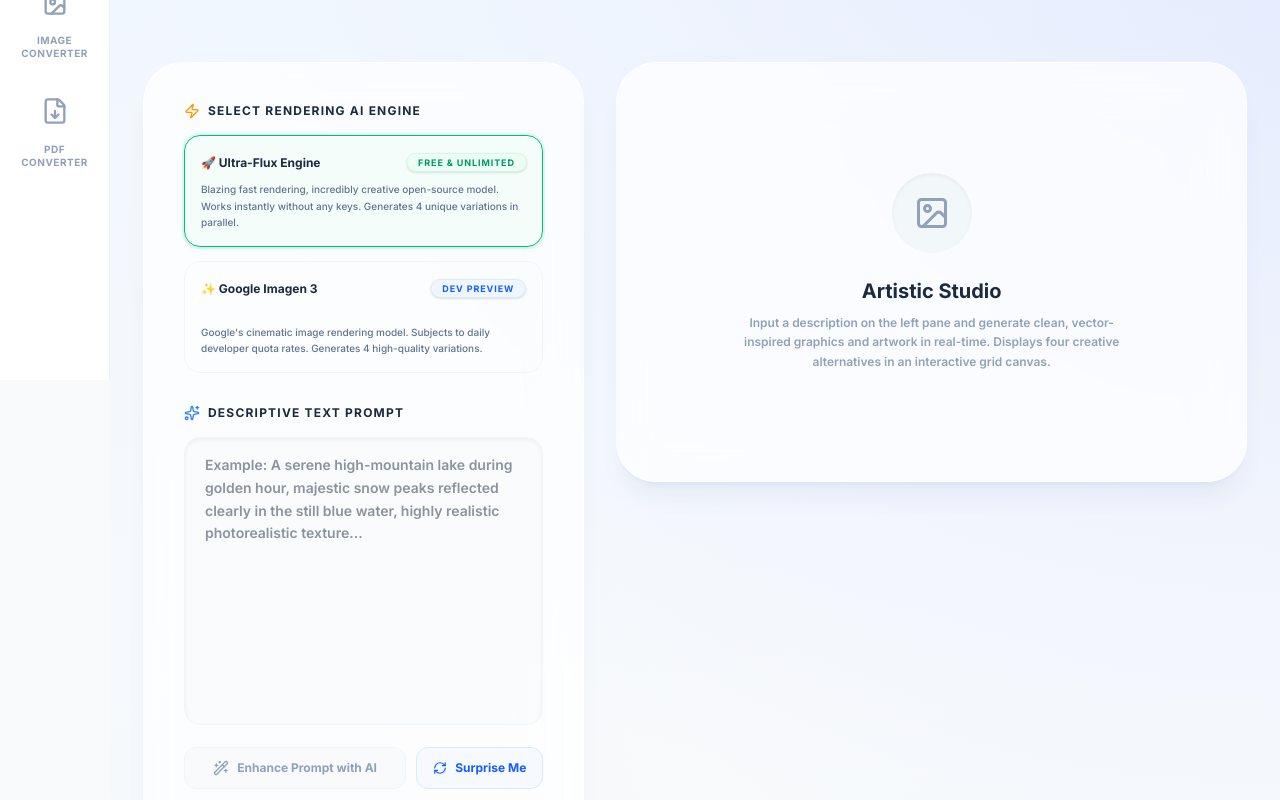
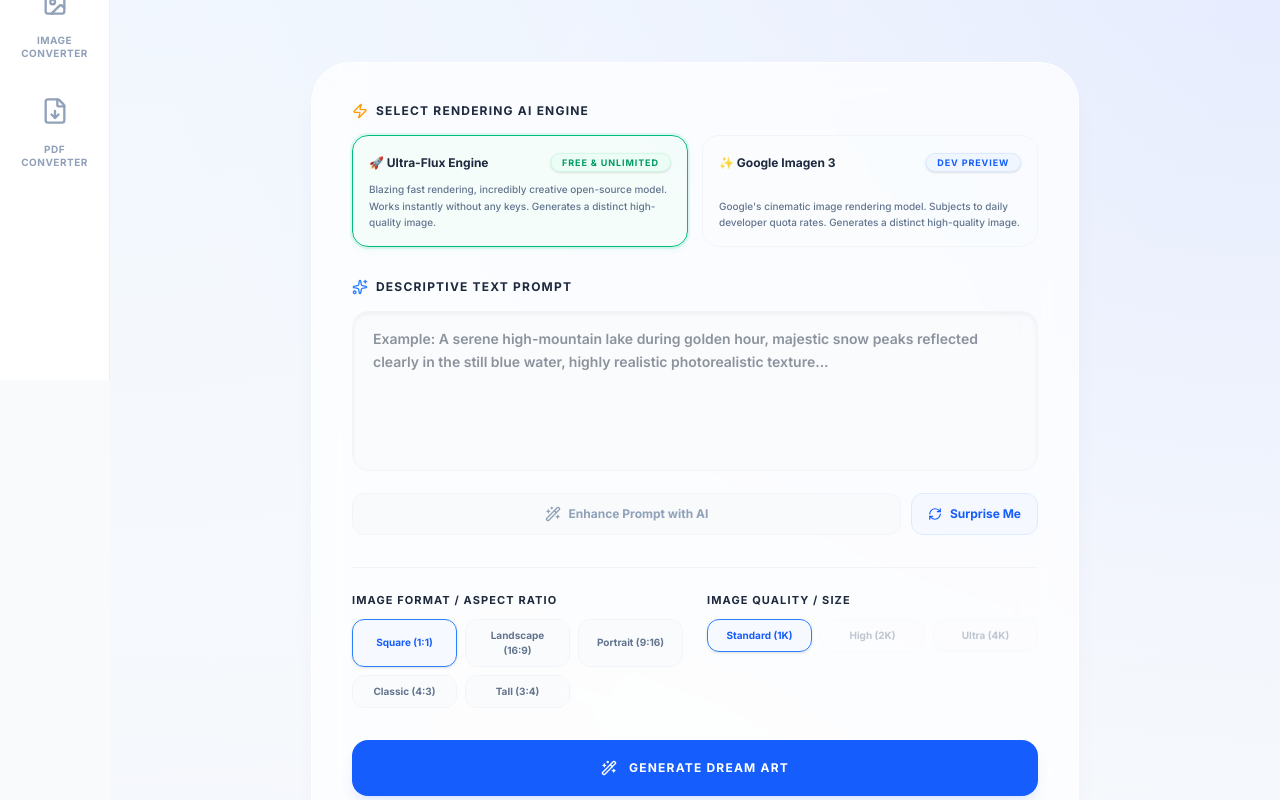
Before and after one commit to deepakvermasnv/URL-Trimer, a Next.js app: page /tools/text-to-image in a window 1280 px wide. Shown: the part 420-1220 px from the top of the page. Built offline with nearby package versions, Linux system fonts and the light colour scheme.

Commit message:
perf(image-gen): optimize generation and downloads
Reduce image generation count to 1 per request to manage API usage and improve download reliability by using blob-based handling for generated images.

```diff
--- a/app/tools/text-to-image/page.tsx
+++ b/app/tools/text-to-image/page.tsx
@@ -50,14 +50,53 @@
   isFallback?: boolean;
 }
 
-function triggerDownload(src: string, index: number) {
+async function triggerDownload(img: GeneratedImage, index: number) {
   if (typeof window === "undefined") return;
-  const a = document.createElement('a');
-  a.href = src;
-  a.download = `ai-generated-variation-${index + 1}-${Date.now()}.png`;
-  document.body.appendChild(a);
-  a.click();
-  document.body.removeChild(a);
+  const filename = `ai-generated-image-${index + 1}-${Date.now()}.png`;
+
+  try {
+    let blob: Blob;
+
+    if (img.base64) {
+      const byteCharacters = atob(img.base64);
+      const byteArrays = [];
+      for (let offset = 0; offset < byteCharacters.length; offset += 512) {
+        const slice = byteCharacters.slice(offset, offset + 512);
+        const byteNumbers = new Array(slice.length);
+        for (let i = 0; i < slice.length; i++) {
+          byteNumbers[i] = slice.charCodeAt(i);
+        }
+        const byteArray = new Uint8Array(byteNumbers);
+        byteArrays.push(byteArray);
+      }
+      blob = new Blob(byteArrays, { type: img.mimeType || 'image/png' });
+    } else if (img.url) {
+      const response = await fetch(img.url);
+      if (!response.ok) throw new Error("Failed to fetch cross-origin image content");
+      blob = await response.blob();
+    } else {
+      return;
+    }
+
+    const blobUrl = URL.createObjectURL(blob);
+    const a = document.createElement('a');
+    a.href = blobUrl;
+    a.download = filename;
+    document.body.appendChild(a);
+    a.click();
+    document.body.removeChild(a);
+    setTimeout(() => URL.revokeObjectURL(blobUrl), 100);
+  } catch (error) {
+    console.error("Blob download failed, fallback to standard download link:", error);
+    const fallbackSrc = img.url || `data:${img.mimeType || 'image/png'};base64,${img.base64}`;
+    const a = document.createElement('a');
+    a.href = fallbackSrc;
+    a.download = filename;
+    a.target = '_blank';
+    document.body.appendChild(a);
+    a.click();
+    document.body.removeChild(a);
+  }
 }
 
 function VariationCard({
@@ -229,6 +268,8 @@
 export default function TextToImage() {
   const [prompt, setPrompt] = useState('');
   const [selectedEngine, setSelectedEngine] = useState('free'); // Default to 'free' (High-Speed Flux) for 100% reliable keyless creation
+  const [aspectRatio, setAspectRatio] = useState('1:1');
+  const [imageSize, setImageSize] = useState('1K');
   const [loading, setLoading] = useState(false);
   const [enhancing, setEnhancing] = useState(false);
   const [images, setImages] = useState<GeneratedImage[]>([]);
@@ -307,7 +348,8 @@
         },
         body: JSON.stringify({
           prompt: prompt.trim(),
-          imageSize: '1K',
+          aspectRatio,
+          imageSize,
           engine: selectedEngine,
         }),
       });
@@ -349,8 +391,23 @@
   const regenerateIndividualImage = async (index: number) => {
     const newSeed = Math.floor(Math.random() * 999999) + 1;
     const updatedImages = [...images];
+    let width = 1024;
+    let height = 1024;
+    if (aspectRatio === "16:9") {
+      width = 1024;
+      height = 576;
+    } else if (aspectRatio === "9:16") {
+      width = 576;
+      height = 1024;
+    } else if (aspectRatio === "4:3") {
+      width = 1024;
+      height = 768;
+    } else if (aspectRatio === "3:4") {
+      width = 768;
+      height = 1024;
+    }
     updatedImages[index] = {
-      url: `https://image.pollinations.ai/p/${encodeURIComponent(prompt.trim())}?width=1024&height=1024&seed=${newSeed}&nologo=true&model=flux&private=true&feed=false`,
+      url: `https://image.pollinations.ai/p/${encodeURIComponent(prompt.trim())}?width=${width}&height=${height}&seed=${newSeed}&nologo=true&model=flux&private=true&feed=false`,
       engine: "free",
       seed: newSeed
     };
@@ -358,8 +415,7 @@
   };
 
   const downloadImage = (img: GeneratedImage, index: number) => {
-    const src = img.url || `data:${img.mimeType || 'image/png'};base64,${img.base64}`;
-    triggerDownload(src, index);
+    triggerDownload(img, index);
   };
 
   const copyImage = async (img: GeneratedImage, index: number) => {
@@ -415,10 +471,11 @@
         subtitle="Transform descriptive scripts into professional-grade digital artwork and assets instantly with the power of Gemini AI."
       />
 
-      <div className="max-w-6xl mx-auto grid grid-cols-1 lg:grid-cols-12 gap-8 items-start mb-20">
+      {/* Main Section container */}
+      <div className="max-w-3xl mx-auto space-y-8 mb-20">
 
-        {/* Left Column: Form Settings */}
-        <div className="lg:col-span-5 bg-white/70 backdrop-blur-xl rounded-[2.5rem] border border-white p-8 sm:p-10 shadow-xl shadow-blue-900/5 space-y-8">
+        {/* Prompt Section (upar wala section) */}
+        <div className="bg-white/70 backdrop-blur-xl rounded-[2.5rem] border border-white p-8 sm:p-10 shadow-xl shadow-blue-900/5 space-y-8">
 
           {/* Rendering Engine Selector */}
           <div className="space-y-4">
@@ -426,7 +483,7 @@
               <Zap className="w-4 h-4 text-amber-500" />
               Select Rendering AI Engine
             </label>
-            <div className="grid grid-cols-1 gap-3.5">
+            <div className="grid grid-cols-1 md:grid-cols-2 gap-3.5">
               <button
                 type="button"
                 onClick={() => {
@@ -447,7 +504,7 @@
                   <Badge variant="emerald" className="scale-90 origin-right py-0.5">FREE &amp; UNLIMITED</Badge>
                 </div>
                 <p className="text-[10px] text-slate-500 font-medium leading-relaxed mt-1.5">
-                  Blazing fast rendering, incredibly creative open-source model. Works instantly without any keys. Generates 4 unique variations in parallel.
+                  Blazing fast rendering, incredibly creative open-source model. Works instantly without any keys. Generates a distinct high-quality image.
                 </p>
               </button>
 
@@ -471,7 +528,7 @@
                   <Badge variant="blue" className="scale-90 origin-right py-0.5">DEV PREVIEW</Badge>
                 </div>
                 <p className="text-[10px] text-slate-500 font-medium leading-relaxed mt-1.5">
-                  Google&apos;s cinematic image rendering model. Subjects to daily developer quota rates. Generates 4 high-quality variations.
+                  Google&apos;s cinematic image rendering model. Subjects to daily developer quota rates. Generates a distinct high-quality image.
                 </p>
               </button>
             </div>
@@ -500,7 +557,7 @@
             </div>
 
             <textarea
-              className="w-full h-72 px-5 py-4 text-sm font-semibold rounded-2xl bg-slate-50/50 border border-slate-100 focus:outline-none focus:border-blue-500 focus:bg-white text-slate-800 transition-all resize-none shadow-inner leading-relaxed"
+              className="w-full h-40 px-5 py-4 text-sm font-semibold rounded-2xl bg-slate-50/50 border border-slate-100 focus:outline-none focus:border-blue-500 focus:bg-white text-slate-800 transition-all resize-none shadow-inner leading-relaxed"
               placeholder="Example: A serene high-mountain lake during golden hour, majestic snow peaks reflected clearly in the still blue water, highly realistic photorealistic texture..."
               value={prompt}
               onChange={(e) => {
@@ -538,6 +595,66 @@
             </div>
           </div>
 
+          {/* Sizing/Format Selection - STRICTLY NO ICONS */}
+          <div className="grid grid-cols-1 md:grid-cols-2 gap-6 pt-6 border-t border-slate-100">
+            <div className="space-y-2.5">
+              <label className="text-[11px] font-black text-slate-800 uppercase tracking-widest block">
+                Image Format / Aspect Ratio
+              </label>
+              <div className="grid grid-cols-2 md:grid-cols-3 gap-2">
+                {[
+                  { label: 'Square (1:1)', value: '1:1' },
+                  { label: 'Landscape (16:9)', value: '16:9' },
+                  { label: 'Portrait (9:16)', value: '9:16' },
+                  { label: 'Classic (4:3)', value: '4:3' },
+                  { label: 'Tall (3:4)', value: '3:4' }
+                ].map((item) => (
+                  <button
+                    key={item.value}
+                    type="button"
+                    onClick={() => setAspectRatio(item.value)}
+                    className={cn(
+                      "px-3 py-2 text-[10px] font-bold rounded-xl border transition-all cursor-pointer text-center",
+                      aspectRatio === item.value
+                        ? "border-blue-500 bg-blue-50/50 text-blue-600 shadow-sm font-extrabold"
+                        : "border-slate-100 bg-slate-50/50 text-slate-500 hover:bg-slate-50 hover:border-slate-200"
+                    )}
+                  >
+                    {item.label}
+                  </button>
+                ))}
+              </div>
+            </div>
+
+            <div className="space-y-2.5">
+              <label className="text-[11px] font-black text-slate-800 uppercase tracking-widest block">
+                Image Quality / Size
+              </label>
+              <div className="grid grid-cols-2 md:grid-cols-3 gap-2">
+                {[
+                  { label: 'Standard (1K)', value: '1K' },
+                  { label: 'High (2K)', value: '2K' },
+                  { label: 'Ultra (4K)', value: '4K' }
+                ].map((item) => (
+                  <button
+                    key={item.value}
+                    type="button"
+                    disabled={selectedEngine === 'free' && item.value !== '1K'}
+                    onClick={() => setImageSize(item.value)}
+                    className={cn(
+                      "px-3 py-2 text-[10px] font-bold rounded-xl border transition-all cursor-pointer text-center disabled:opacity-40 disabled:cursor-not-allowed",
+                      imageSize === item.value
+                        ? "border-blue-500 bg-blue-50/50 text-blue-600 shadow-sm font-extrabold"
+                        : "border-slate-100 bg-slate-50/50 text-slate-500 hover:bg-slate-50 hover:border-slate-200"
+                    )}
+                  >
+                    {item.label}
+                  </button>
+                ))}
+              </div>
+            </div>
+          </div>
+
           {/* Error display */}
           {error && (
             <div className="flex items-start gap-3 bg-red-50 text-red-600 p-4 rounded-2xl text-xs font-semibold border border-red-100 animate-fadeIn">
@@ -560,22 +677,21 @@
             {loading ? (
               <>
                 <RefreshCw className="w-4 h-4 animate-spin" />
-                Generating 4 Variations...
+                Generating Image...
               </>
             ) : (
               <>
                 <Wand2 className="w-4 h-4" />
-                Generate Dream Art (4x)
+                Generate Dream Art
               </>
             )}
           </button>
 
         </div>
 
-        {/* Right Column: Output / Live Rendering Status */}
-        <div className="lg:col-span-7 flex flex-col justify-stretch">
-
-          <div className="bg-white/70 backdrop-blur-xl rounded-[2.5rem] border border-white p-6 sm:p-8 shadow-xl shadow-blue-900/5 h-full flex flex-col items-center justify-center min-h-[420px] text-center relative overflow-hidden">
+        {/* Image Section (neeche wala section) - by default hidden, visible when generating or has images */}
+        {(loading || hasImages) && (
+          <div className="bg-white/70 backdrop-blur-xl rounded-[2.5rem] border border-white p-6 sm:p-8 shadow-xl shadow-blue-900/5 flex flex-col items-center justify-center min-h-[420px] text-center relative overflow-hidden">
 
             {loading ? (
               <div className="space-y-6 flex flex-col items-center justify-center w-full z-10 py-10">
@@ -584,7 +700,7 @@
                   <span className="absolute inset-0 rounded-full border-4 border-dashed border-blue-500 animate-spin" style={{ animationDuration: '6000ms' }} />
                 </div>
                 <div className="space-y-2">
-                  <h3 className="text-lg font-black text-slate-800">Casting AI Canvas Grid</h3>
+                  <h3 className="text-lg font-black text-slate-800">Casting AI Canvas</h3>
                   <div className="flex items-center gap-1.5 justify-center text-xs font-mono text-blue-600">
                     <Clock className="w-3.5 h-3.5" />
                     <span>{PROGRESS_STEPS[currentProgressIndex]}</span>
@@ -601,8 +717,8 @@
               </div>
             ) : hasImages ? (
               <div className="space-y-6 w-full flex flex-col items-center justify-center h-full">
-                            {/* 2x2 Interactive Grid of 4 variations */}
-                <div className="grid grid-cols-1 sm:grid-cols-2 gap-5 w-full">
+                {/* Interactive Single Image Display */}
+                <div className="max-w-lg mx-auto grid grid-cols-1 gap-5 w-full">
                   {images.map((img, idx) => (
                     <VariationCard
                       key={`${idx}-${img.url || img.base64 || img.seed || 'initial'}`}
@@ -625,23 +741,10 @@
                 )}
 
               </div>
-            ) : (
-              <div className="space-y-6 py-10 text-slate-400 flex flex-col items-center max-w-sm z-10">
-                <div className="w-20 h-20 bg-slate-100/80 rounded-full flex items-center justify-center shadow-inner">
-                  <ImageIcon className="w-9 h-9 text-slate-400" />
-                </div>
-                <div>
-                  <h3 className="text-xl font-black text-slate-800 mb-2">Artistic Studio</h3>
-                  <p className="text-xs font-semibold leading-relaxed text-slate-400">
-                    Input a description on the left pane and generate clean, vector-inspired graphics and artwork in real-time. Displays four creative alternatives in an interactive grid canvas.
-                  </p>
-                </div>
-              </div>
-            )}
+            ) : null}
 
           </div>
-
-        </div>
+        )}
 
       </div>
 
```
Also changed, not shown: app/api/generate-image/route.ts (+4 -4 lines), 1 other file (tests, documents, lock files or other folders).
